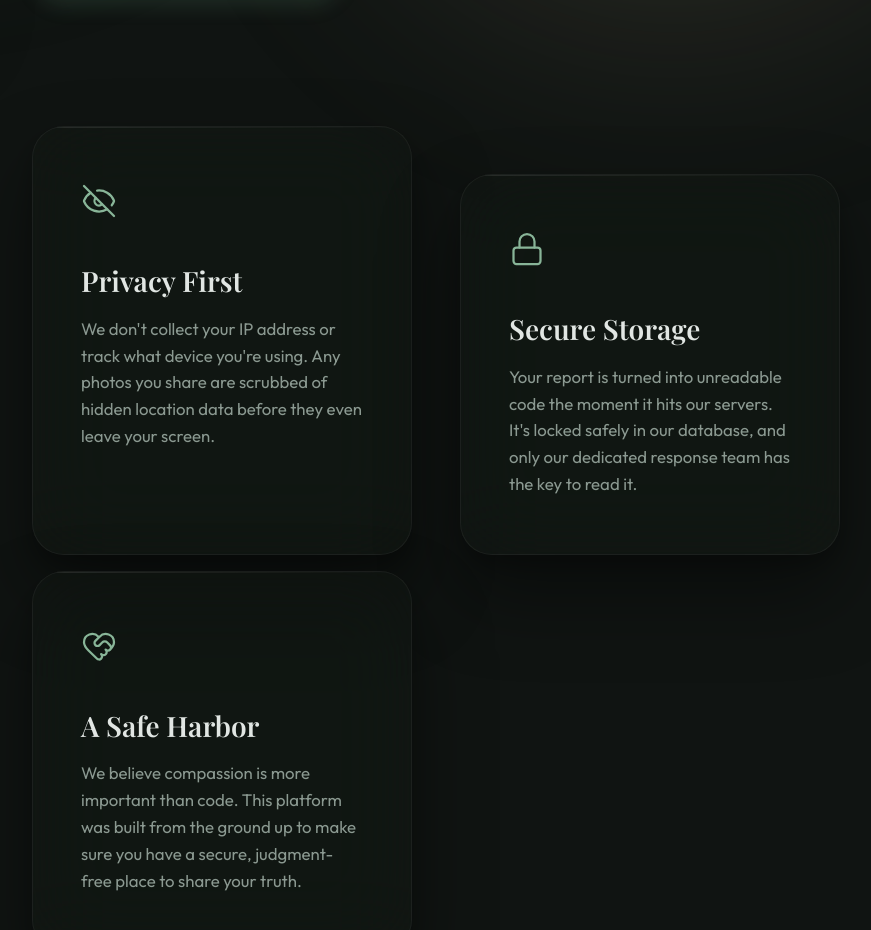
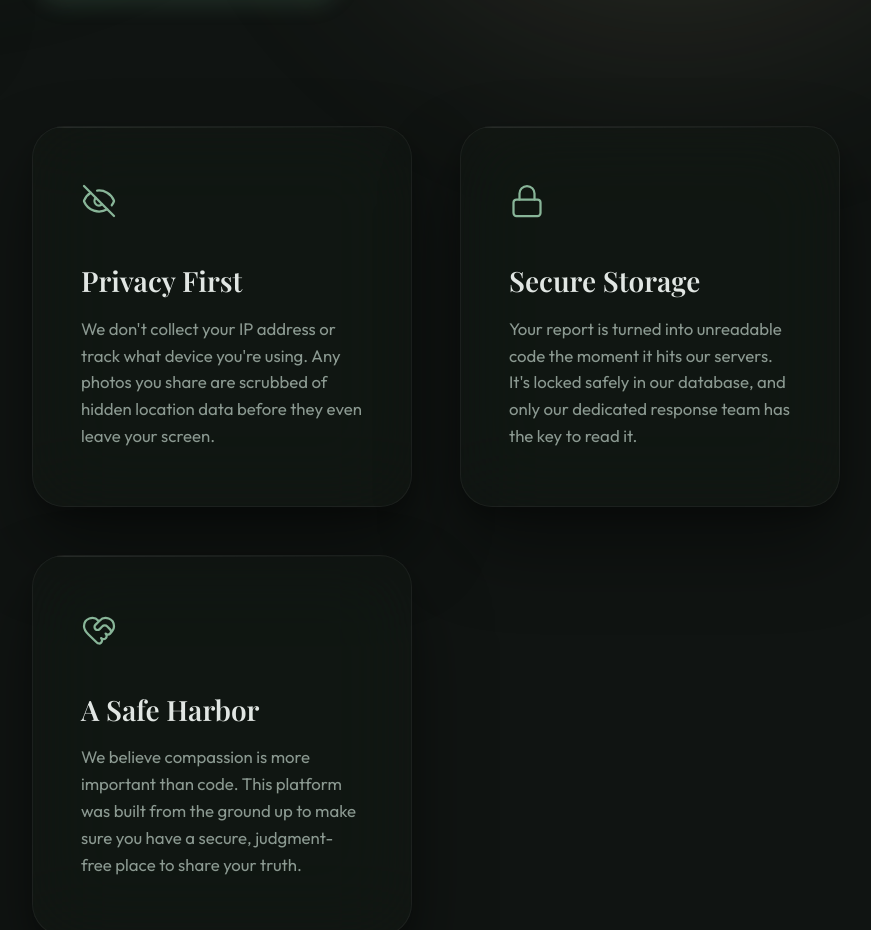
Before and after one commit to mrsreeindian/cyber-report, a Next.js app: page / in a window 1280 px wide. Shown: the part 781-1711 px from the top of the page, without its empty margins (344-1215 px from the left). Built offline with nearby package versions, Linux system fonts and the light colour scheme; a web font is replaced by a local one.

Commit message:
Fix layout stagger on homepage feature cards

```diff
--- a/src/app/page.tsx
+++ b/src/app/page.tsx
@@ -45,7 +45,7 @@ export default function Home() {
           </div>
 
           {/* Card 2 - Staggered Down */}
-          <div className="feature-card delay-200 animate-fade-in" style={{ opacity: 0, transform: 'translateY(40px)', padding: '3.5rem 3rem', marginTop: '3rem' }}>
+          <div className="feature-card delay-200 animate-fade-in" style={{ opacity: 0, transform: 'translateY(40px)', padding: '3.5rem 3rem' }}>
             <div className="feature-icon" style={{ margin: '0 0 2rem 0', background: 'transparent', padding: 0, color: 'var(--primary)' }}>
               <Lock size={36} strokeWidth={1.5} />
             </div>
@@ -54,7 +54,7 @@ export default function Home() {
           </div>
 
           {/* Card 3 - Staggered Up */}
-          <div className="feature-card delay-300 animate-fade-in" style={{ opacity: 0, transform: 'translateY(0px)', padding: '3.5rem 3rem', marginTop: '-2rem' }}>
+          <div className="feature-card delay-300 animate-fade-in" style={{ opacity: 0, transform: 'translateY(0px)', padding: '3.5rem 3rem' }}>
             <div className="feature-icon" style={{ margin: '0 0 2rem 0', background: 'transparent', padding: 0, color: 'var(--primary)' }}>
               <HeartHandshake size={36} strokeWidth={1.5} />
             </div>
```
